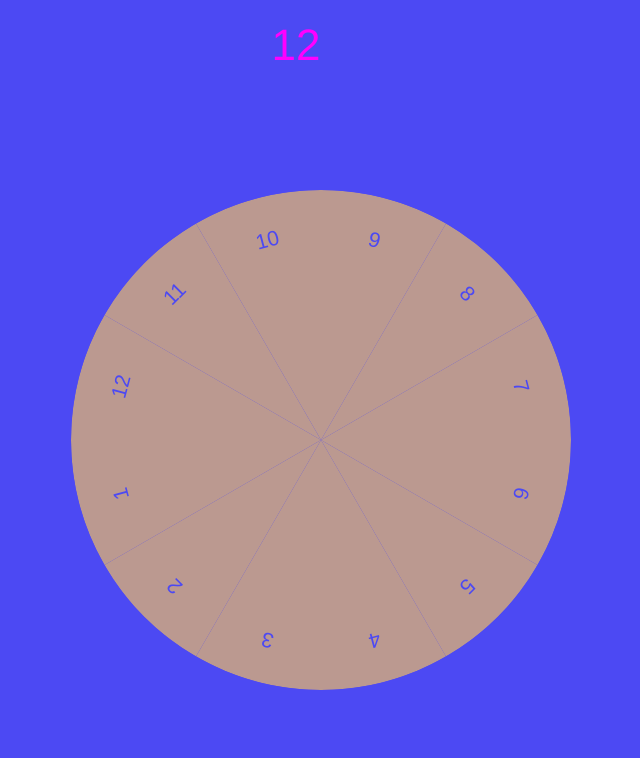
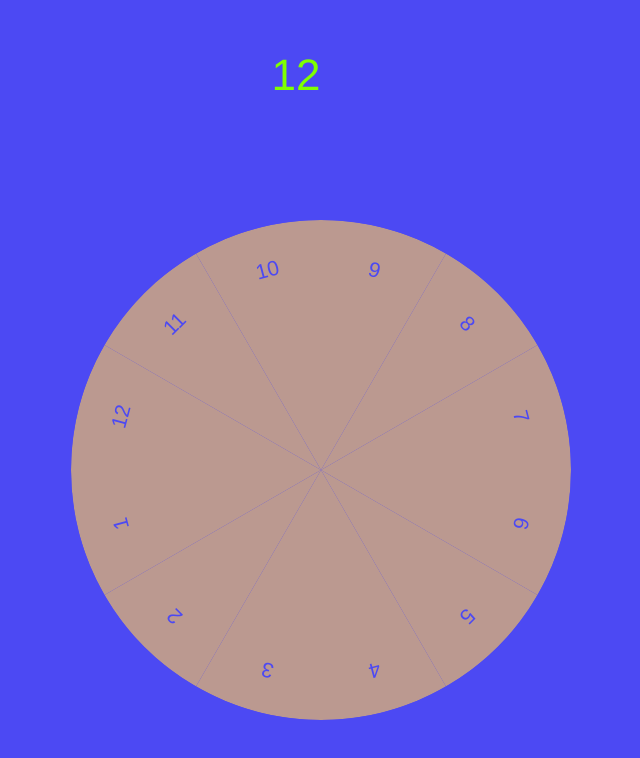
Before and after one commit to pauladixon/twelve, a React (Create React App) app: page / in a window 1280 px wide. Shown: the top 758 px of the page, without its empty margins (344-984 px from the left). Built offline with nearby package versions, Linux system fonts and the light colour scheme.

Commit message:
testing fonts and colors for helvetica

```diff
--- a/src/pages/App/App.css
+++ b/src/pages/App/App.css
@@ -3,13 +3,13 @@ html {
 }
 
 .header {
-  color: magenta;
+  color: chartreuse;
   font-size: 44px;
   display: flex;
   align-items: center;
   justify-content: center;
-  font-family: 'Franklin Gothic Medium', 'Arial Narrow', Arial, sans-serif;
-  margin-top: 20px;
+  font-family: Helvetica;
+  margin-top: 50px;
   margin-bottom: -30px;
 }
 .container {
--- a/src/pages/App/App.js
+++ b/src/pages/App/App.js
@@ -14,7 +14,7 @@ class App extends React.Component {
     let canvas = document.getElementById("canvas")
 
     ctx = canvas.getContext('2d')
-    ctx.font = "21px 'Franklin Gothic Medium'"
+    ctx.font = '21px Helvetica'
 
     for(let i = 0; i < 12; i++) {
       let angle = startAngle + (i * arc)
```
